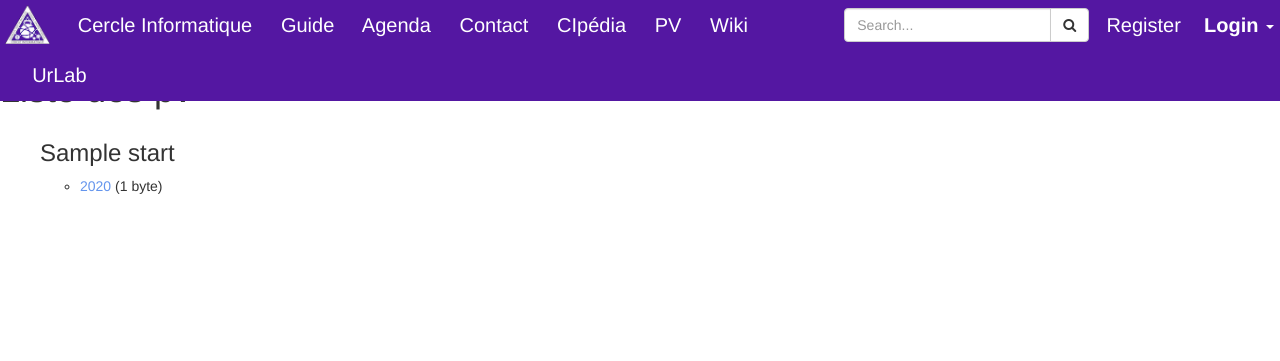
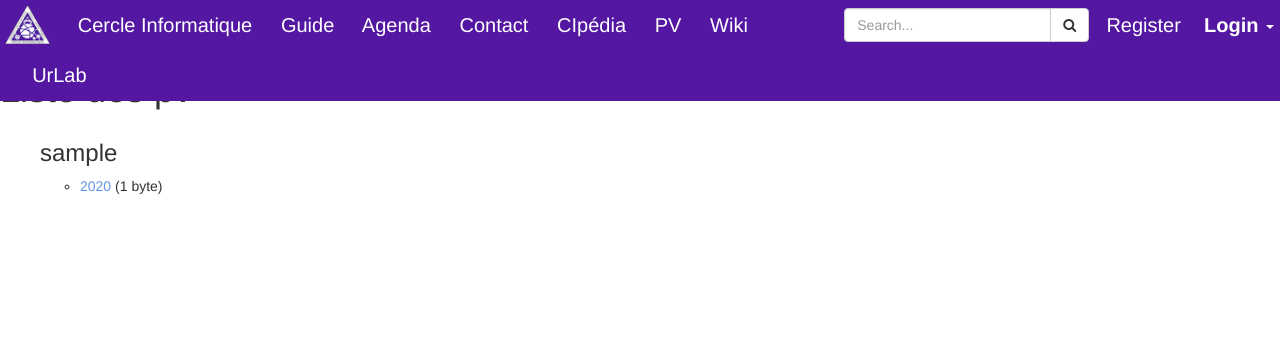
Before and after one commit to Cerkinfo/Site, a Django app: template pv/templates/pv_list.html in a window 1280 px wide. Shown: the top 361 px of the page. Run offline with Django 3.2, Linux system fonts and the light colour scheme; the template is opened without the code that fills it: most values are stand-ins (such as "Sample title", 1, 10 or a date in 2020); some libraries are stand-ins or nearby versions.

Commit message:
Change the way its group

```diff
--- a/pv/templates/pv_list.html
+++ b/pv/templates/pv_list.html
@@ -10,7 +10,7 @@
         </div>
     </div>
     <ul>
-    {% regroup object_list by year.start as grouped_pv %}
+    {% regroup object_list by year.start.slug as grouped_pv %}
     {% for pv_group in grouped_pv %}
         <h3>
             {{ pv_group.grouper }}
```
